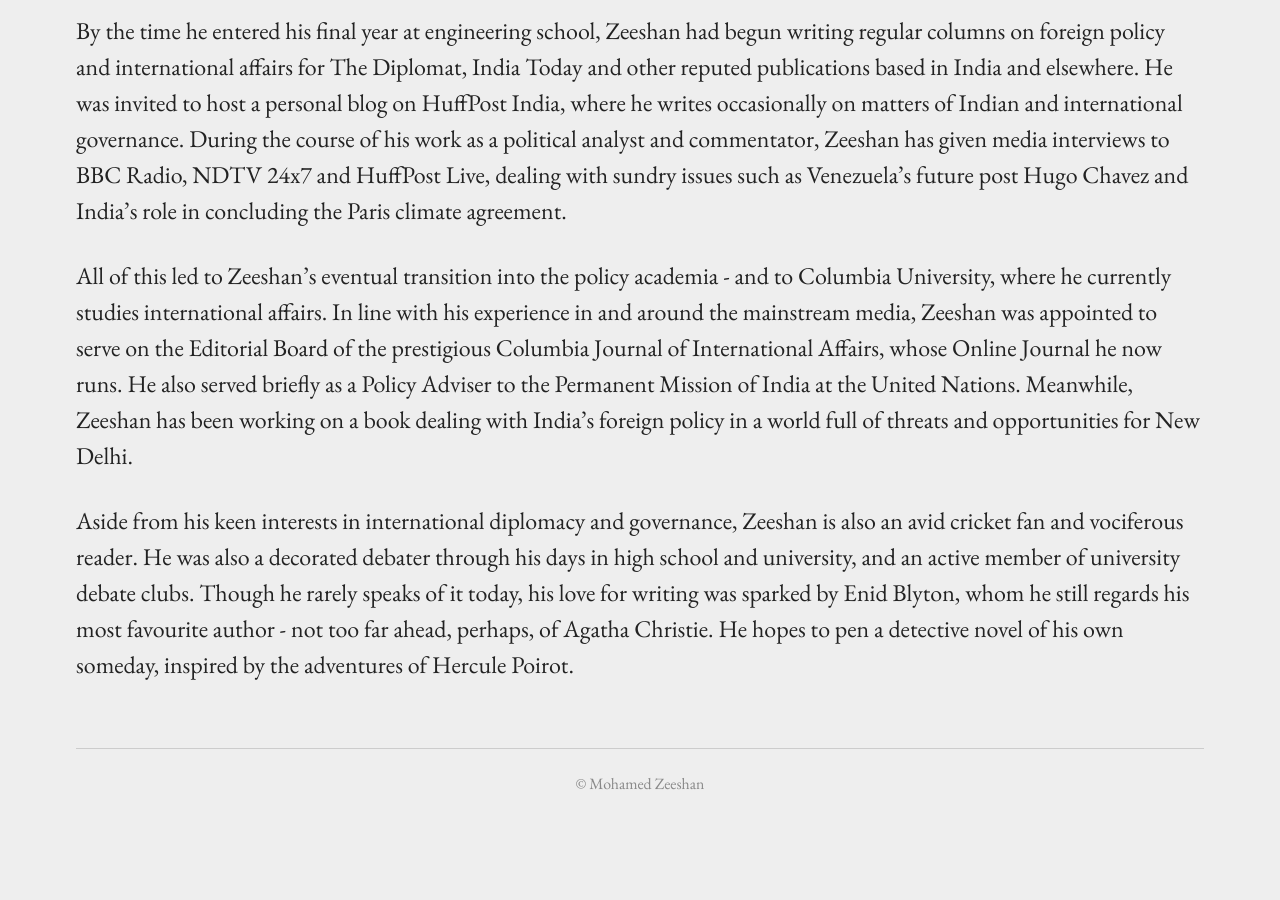
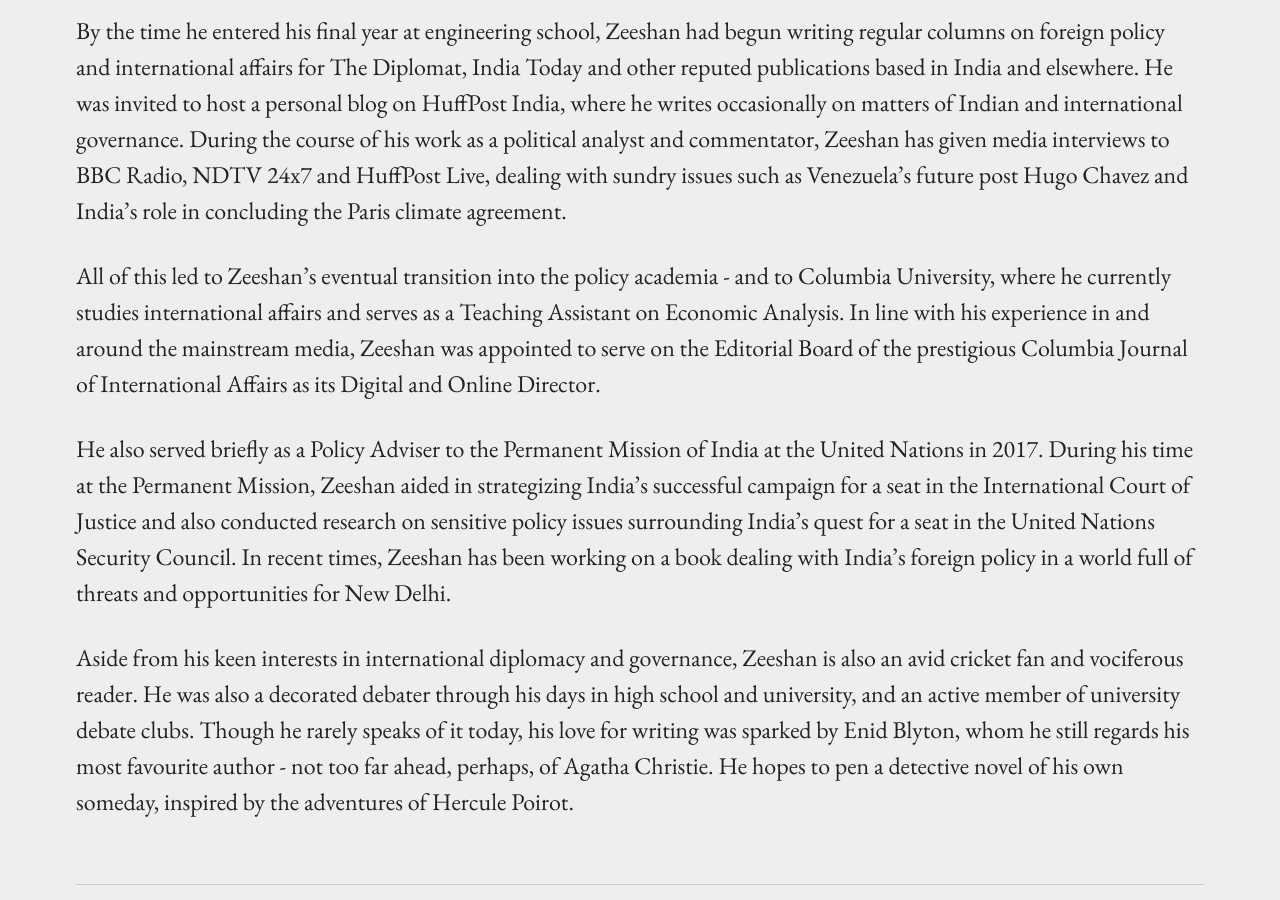
Before and after one commit to mohamedzeeshan/mdzeeshancopy, a Jekyll site: the page built from biography.md, in a window 1280 px wide and 900 px high, scrolled down 558 px. Built offline with Jekyll 4.4.1, drawn with Linux system fonts in a browser that asks for light colours; before the commit the page ends 1378 px from its top, so only the background shows below that.

Commit message:
Update biography.md

```diff
--- a/biography.md
+++ b/biography.md
@@ -10,6 +10,8 @@ Soon, that disparate range narrowed down to focused commentary and analysis of i
 
 By the time he entered his final year at engineering school, Zeeshan had begun writing regular columns on foreign policy and international affairs for The Diplomat, India Today and other reputed publications based in India and elsewhere. He was invited to host a personal blog on HuffPost India, where he writes occasionally on matters of Indian and international governance. During the course of his work as a political analyst and commentator, Zeeshan has given media interviews to BBC Radio, NDTV 24x7 and HuffPost Live, dealing with sundry issues such as Venezuela's future post Hugo Chavez and India's role in concluding the Paris climate agreement.
 
-All of this led to Zeeshan's eventual transition into the policy academia - and to Columbia University, where he currently studies international affairs. In line with his experience in and around the mainstream media, Zeeshan was appointed to serve on the Editorial Board of the prestigious Columbia Journal of International Affairs, whose Online Journal he now runs. He also served briefly as a Policy Adviser to the Permanent Mission of India at the United Nations. Meanwhile, Zeeshan has been working on a book dealing with India's foreign policy in a world full of threats and opportunities for New Delhi.
+All of this led to Zeeshan's eventual transition into the policy academia - and to Columbia University, where he currently studies international affairs and serves as a Teaching Assistant on Economic Analysis. In line with his experience in and around the mainstream media, Zeeshan was appointed to serve on the Editorial Board of the prestigious Columbia Journal of International Affairs as its Digital and Online Director.
+
+He also served briefly as a Policy Adviser to the Permanent Mission of India at the United Nations in 2017. During his time at the Permanent Mission, Zeeshan aided in strategizing India's successful campaign for a seat in the International Court of Justice and also conducted research on sensitive policy issues surrounding India's quest for a seat in the United Nations Security Council. In recent times, Zeeshan has been working on a book dealing with India's foreign policy in a world full of threats and opportunities for New Delhi.
 
 Aside from his keen interests in international diplomacy and governance, Zeeshan is also an avid cricket fan and vociferous reader. He was also a decorated debater through his days in high school and university, and an active member of university debate clubs. Though he rarely speaks of it today, his love for writing was sparked by Enid Blyton, whom he still regards his most favourite author - not too far ahead, perhaps, of Agatha Christie. He hopes to pen a detective novel of his own someday, inspired by the adventures of Hercule Poirot.
```
